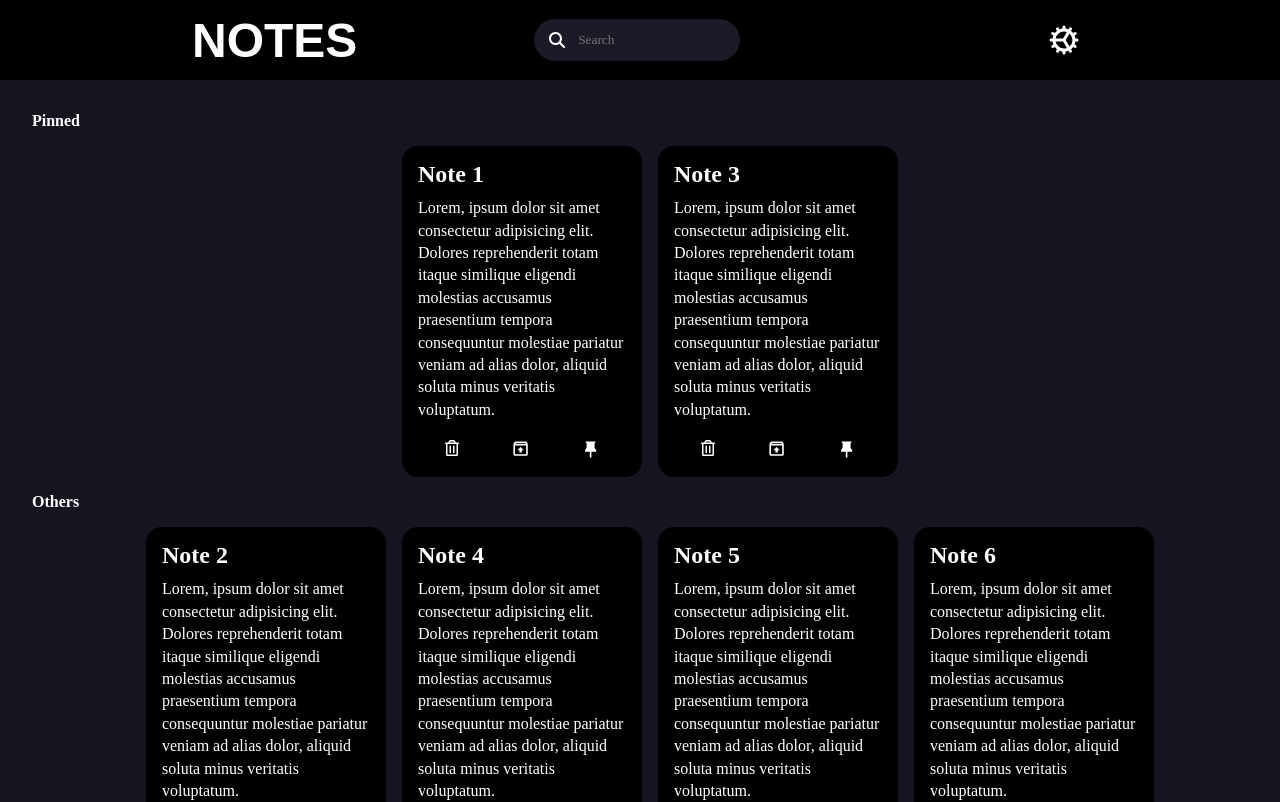
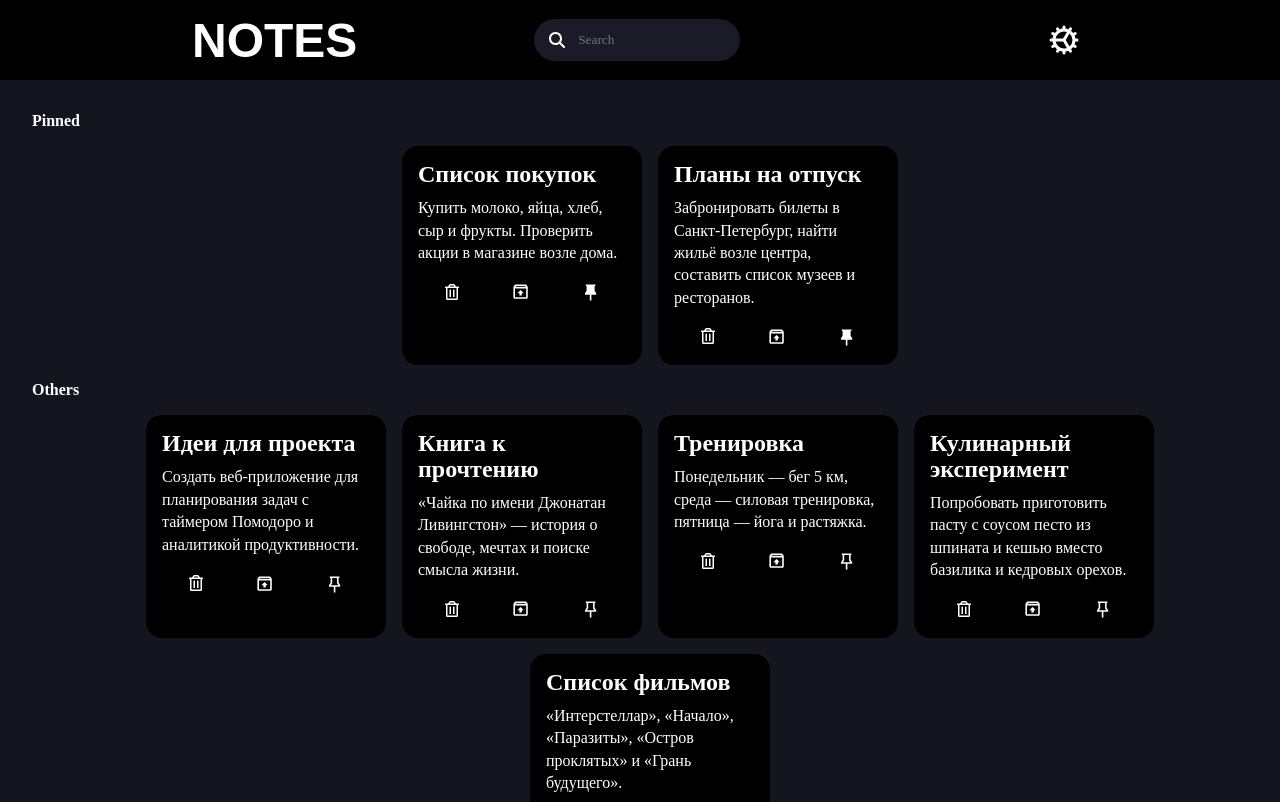
Before and after one commit to 1-WOOPER-1/notes, a React (Vite) app: page / in a window 1280 px wide. Shown: the top 802 px of the page. Built offline with nearby package versions, Linux system fonts and the light colour scheme; a web font is replaced by a local one.

Commit message:
Combing pinned notes and other notes into one state and add note search

```diff
--- a/src/App.jsx
+++ b/src/App.jsx
@@ -6,25 +6,28 @@ import { SettingsBtn } from "./components/SettingsBtn/SettingsBtn.jsx";
 import { NOTES } from "./data/notes.js";
 
 export function App() {
-  const [notes, setNotes] = useState(NOTES.filter((note) => !note.isPinned));
-  const [pinnedNotes, setPinnedNotes] = useState(
-    NOTES.filter((note) => note.isPinned)
+  const [allNotes, setAllNotes] = useState(NOTES);
+  const [query, setQuery] = useState("");
+
+  const pinnedNotes = allNotes.filter((note) => note.isPinned);
+  const otherNotes = allNotes.filter((note) => !note.isPinned);
+
+  const filteredNotes = allNotes.filter(
+    (note) =>
+      note.title.toLowerCase().includes(query.toLowerCase()) ||
+      note.body.toLowerCase().includes(query.toLowerCase())
   );
 
   function pinNote(note) {
-    note.isPinned = !note.isPinned;
-    if (note.isPinned) {
-      setNotes(notes.filter((n) => n.id !== note.id));
-      setPinnedNotes([...pinnedNotes, note]);
-    } else {
-      setPinnedNotes(pinnedNotes.filter((n) => n.id !== note.id));
-      setNotes([...notes, note]);
-    }
+    setAllNotes(
+      allNotes.map((n) =>
+        n.id === note.id ? { ...n, isPinned: !note.isPinned } : n
+      )
+    );
   }
 
   function deleteNote(note) {
-    setNotes(notes.filter((n) => n.id !== note.id));
-    setPinnedNotes(pinnedNotes.filter((n) => n.id !== note.id));
+    setAllNotes(allNotes.filter((n) => n.id !== note.id));
   }
 
   return (
@@ -33,12 +36,25 @@ export function App() {
         <div className={styles.headerContainer}>
           <h1 className={styles.logo}>NOTES</h1>
           <div className={styles.headerSecondary}>
-            <SearchInput />
+            <SearchInput setQuery={setQuery} />
             <SettingsBtn />
           </div>
         </div>
       </header>
       <main className={styles.main}>
+        {!!query.trim().length ? (
+          <div className={styles.notesContainer}>
+            {filteredNotes.map((note) => (
+              <NoteCard
+                key={note.id}
+                note={note}
+                pinNote={pinNote}
+                deleteNote={deleteNote}
+              />
+            ))}
+          </div>
+        ) : (
+          <>
             {!!pinnedNotes.length && (
               <div>
                 <h4>Pinned</h4>
@@ -54,9 +70,9 @@ export function App() {
                 </div>
               </div>
             )}
-        {!!pinnedNotes.length && !!notes.length && <h4>Others</h4>}
+            {!!pinnedNotes.length && !!otherNotes.length && <h4>Others</h4>}
             <div className={styles.notesContainer}>
-          {notes.map((note) => (
+              {otherNotes.map((note) => (
                 <NoteCard
                   key={note.id}
                   note={note}
@@ -65,6 +81,8 @@ export function App() {
                 />
               ))}
             </div>
+          </>
+        )}
       </main>
     </div>
   );
--- a/src/components/SearchInput.jsx
+++ b/src/components/SearchInput.jsx
@@ -1,23 +1,32 @@
-import { useState } from "react";
+import { useEffect, useState } from "react";
 import { FaMagnifyingGlass } from "react-icons/fa6";
 import styles from "./SearchInput.module.css";
 
-export function SearchInput() {
-  const [focused, setIsFocused] = useState(false);
+export function SearchInput({ setQuery }) {
+  const [focused, setFocused] = useState(false);
+  const [value, setValue] = useState("");
+
+  useEffect(() => {
+    const handler = setTimeout(() => {
+      setQuery(value);
+    }, 500);
+
+    return () => {
+      clearTimeout(handler);
+    };
+  }, [value, setQuery]);
 
   return (
     <div className={styles.inputWrapper}>
       <FaMagnifyingGlass />
       <input
-        className={
-          focused
-            ? `${styles.searchInput} ${styles.stretch}`
-            : styles.searchInput
-        }
+        className={focused ? styles.stretch : ""}
         type="text"
         placeholder="Search"
-        onFocus={() => setIsFocused(true)}
-        onBlur={() => setIsFocused(false)}
+        value={value}
+        onChange={(event) => setValue(event.target.value)}
+        onFocus={() => setFocused(true)}
+        onBlur={() => setFocused(false)}
       ></input>
     </div>
   );
--- a/src/data/notes.js
+++ b/src/data/notes.js
@@ -1,44 +1,44 @@
 export const NOTES = [
   {
     id: 1,
-    title: "Note 1",
-    body: "Lorem, ipsum dolor sit amet consectetur adipisicing elit. Dolores reprehenderit totam itaque similique eligendi molestias accusamus praesentium tempora consequuntur molestiae pariatur veniam ad alias dolor, aliquid soluta minus veritatis voluptatum.",
+    title: "Список покупок",
+    body: "Купить молоко, яйца, хлеб, сыр и фрукты. Проверить акции в магазине возле дома.",
     isPinned: true,
   },
   {
     id: 2,
-    title: "Note 2",
-    body: "Lorem, ipsum dolor sit amet consectetur adipisicing elit. Dolores reprehenderit totam itaque similique eligendi molestias accusamus praesentium tempora consequuntur molestiae pariatur veniam ad alias dolor, aliquid soluta minus veritatis voluptatum.",
+    title: "Идеи для проекта",
+    body: "Создать веб-приложение для планирования задач с таймером Помодоро и аналитикой продуктивности.",
     isPinned: false,
   },
   {
     id: 3,
-    title: "Note 3",
-    body: "Lorem, ipsum dolor sit amet consectetur adipisicing elit. Dolores reprehenderit totam itaque similique eligendi molestias accusamus praesentium tempora consequuntur molestiae pariatur veniam ad alias dolor, aliquid soluta minus veritatis voluptatum.",
+    title: "Планы на отпуск",
+    body: "Забронировать билеты в Санкт-Петербург, найти жильё возле центра, составить список музеев и ресторанов.",
     isPinned: true,
   },
   {
     id: 4,
-    title: "Note 4",
-    body: "Lorem, ipsum dolor sit amet consectetur adipisicing elit. Dolores reprehenderit totam itaque similique eligendi molestias accusamus praesentium tempora consequuntur molestiae pariatur veniam ad alias dolor, aliquid soluta minus veritatis voluptatum.",
+    title: "Книга к прочтению",
+    body: "«Чайка по имени Джонатан Ливингстон» — история о свободе, мечтах и поиске смысла жизни.",
     isPinned: false,
   },
   {
     id: 5,
-    title: "Note 5",
-    body: "Lorem, ipsum dolor sit amet consectetur adipisicing elit. Dolores reprehenderit totam itaque similique eligendi molestias accusamus praesentium tempora consequuntur molestiae pariatur veniam ad alias dolor, aliquid soluta minus veritatis voluptatum.",
+    title: "Тренировка",
+    body: "Понедельник — бег 5 км, среда — силовая тренировка, пятница — йога и растяжка.",
     isPinned: false,
   },
   {
     id: 6,
-    title: "Note 6",
-    body: "Lorem, ipsum dolor sit amet consectetur adipisicing elit. Dolores reprehenderit totam itaque similique eligendi molestias accusamus praesentium tempora consequuntur molestiae pariatur veniam ad alias dolor, aliquid soluta minus veritatis voluptatum.",
+    title: "Кулинарный эксперимент",
+    body: "Попробовать приготовить пасту с соусом песто из шпината и кешью вместо базилика и кедровых орехов.",
     isPinned: false,
   },
   {
     id: 7,
-    title: "Note 7",
-    body: "Lorem, ipsum dolor sit amet consectetur adipisicing elit. Dolores reprehenderit totam itaque similique eligendi molestias accusamus praesentium tempora consequuntur molestiae pariatur veniam ad alias dolor, aliquid soluta minus veritatis voluptatum.",
+    title: "Список фильмов",
+    body: "«Интерстеллар», «Начало», «Паразиты», «Остров проклятых» и «Грань будущего».",
     isPinned: false,
   },
 ];
```
Lines whose indentation alone changed are shown as unchanged.
